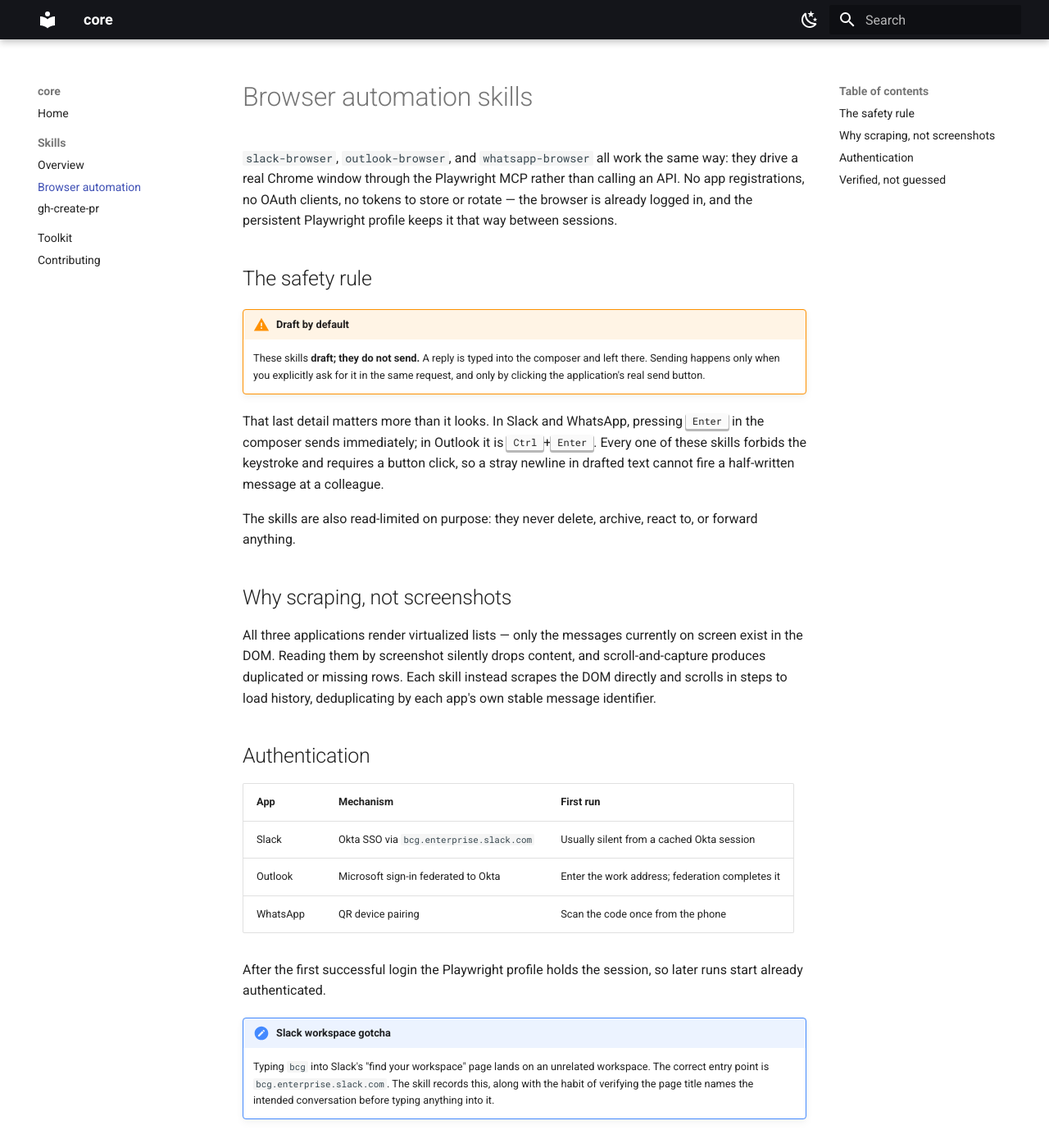
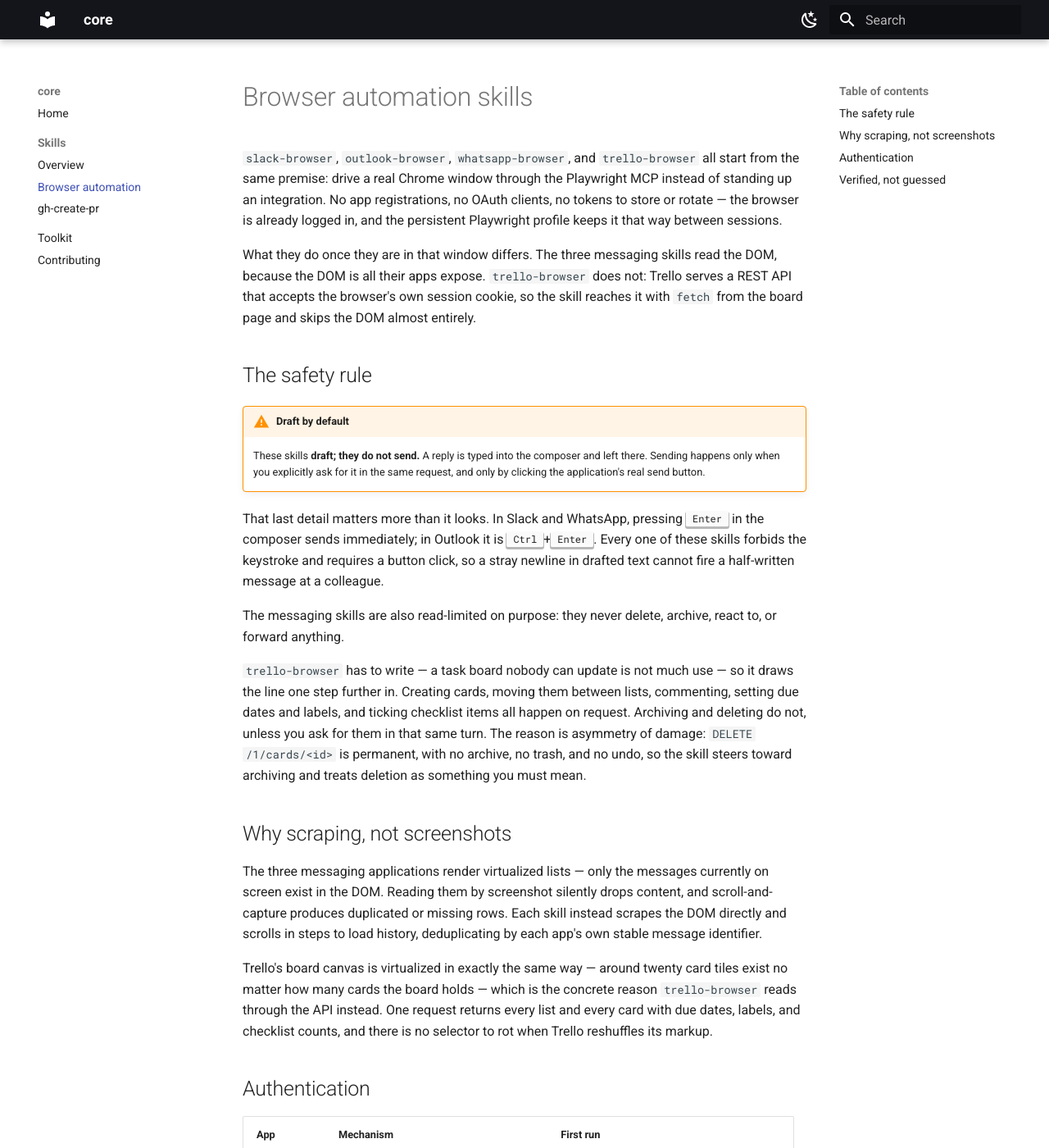
Before and after one commit to Mathijs995/core, an MkDocs documentation site: the page built from docs/skills/browser-automation.md, in a window 1280 px wide and 1400 px high. Shown: the whole window at 82% size. Built offline with MkDocs 1.6.1 and Material for MkDocs 9.7.7, drawn with Linux system fonts in a browser that asks for light colours; some of the changed text lies outside the part shown.

Commit message:
feat: add trello-browser skill
Read and update the "Mathijs | Tasks" board through the Playwright MCP,
using the pw-bcg profile.

Unlike the messaging browser skills, this one goes through Trello's REST
API rather than the DOM. The API accepts the browser's session cookie, so
fetch() from any trello.com page reaches the real board with no key or
token to store. The board canvas is virtualized to ~20 card tiles no
matter how many cards exist, which makes DOM reads lossy; one API call
returns every list and card instead.

Writes follow the repo's draft-by-default posture, adapted to a task
board: create, move, comment, due dates, labels, and checklist items are
free on request, while archive and delete need an explicit ask. Card
deletion is permanent, so the skill steers toward archiving.

Endpoints were exercised against the live board, including a full
create-move-comment-checklist-archive-delete round trip. Verified edge:
the dsc CSRF token must travel in the JSON body of mutating requests -
as a query parameter it returns 403, which on create-then-delete leaves
the created card behind.

```diff
--- a/docs/skills/browser-automation.md
+++ b/docs/skills/browser-automation.md
@@ -1,10 +1,15 @@
 # Browser automation skills
 
-`slack-browser`, `outlook-browser`, and `whatsapp-browser` all work the same way:
-they drive a real Chrome window through the Playwright MCP rather than calling an
-API. No app registrations, no OAuth clients, no tokens to store or rotate — the
-browser is already logged in, and the persistent Playwright profile keeps it that
-way between sessions.
+`slack-browser`, `outlook-browser`, `whatsapp-browser`, and `trello-browser` all
+start from the same premise: drive a real Chrome window through the Playwright MCP
+instead of standing up an integration. No app registrations, no OAuth clients, no
+tokens to store or rotate — the browser is already logged in, and the persistent
+Playwright profile keeps it that way between sessions.
+
+What they do once they are in that window differs. The three messaging skills read
+the DOM, because the DOM is all their apps expose. `trello-browser` does not: Trello
+serves a REST API that accepts the browser's own session cookie, so the skill reaches
+it with `fetch` from the board page and skips the DOM almost entirely.
 
 ## The safety rule
 
@@ -19,16 +24,30 @@
 and requires a button click, so a stray newline in drafted text cannot fire a
 half-written message at a colleague.
 
-The skills are also read-limited on purpose: they never delete, archive, react to,
-or forward anything.
+The messaging skills are also read-limited on purpose: they never delete, archive,
+react to, or forward anything.
+
+`trello-browser` has to write — a task board nobody can update is not much use — so
+it draws the line one step further in. Creating cards, moving them between lists,
+commenting, setting due dates and labels, and ticking checklist items all happen on
+request. Archiving and deleting do not, unless you ask for them in that same turn.
+The reason is asymmetry of damage: `DELETE /1/cards/<id>` is permanent, with no
+archive, no trash, and no undo, so the skill steers toward archiving and treats
+deletion as something you must mean.
 
 ## Why scraping, not screenshots
 
-All three applications render virtualized lists — only the messages currently on
-screen exist in the DOM. Reading them by screenshot silently drops content, and
-scroll-and-capture produces duplicated or missing rows. Each skill instead scrapes
-the DOM directly and scrolls in steps to load history, deduplicating by each app's
-own stable message identifier.
+The three messaging applications render virtualized lists — only the messages
+currently on screen exist in the DOM. Reading them by screenshot silently drops
+content, and scroll-and-capture produces duplicated or missing rows. Each skill
+instead scrapes the DOM directly and scrolls in steps to load history, deduplicating
+by each app's own stable message identifier.
+
+Trello's board canvas is virtualized in exactly the same way — around twenty card
+tiles exist no matter how many cards the board holds — which is the concrete reason
+`trello-browser` reads through the API instead. One request returns every list and
+every card with due dates, labels, and checklist counts, and there is no selector to
+rot when Trello reshuffles its markup.
 
 ## Authentication
 
@@ -37,6 +56,7 @@
 | Slack | Okta SSO via `bcg.enterprise.slack.com` | Usually silent from a cached Okta session |
 | Outlook | Microsoft sign-in federated to Okta | Enter the work address; federation completes it |
 | WhatsApp | QR device pairing | Scan the code once from the phone |
+| Trello | Atlassian account federated to Okta | Enter the work address; SAML completes it |
 
 After the first successful login the Playwright profile holds the session, so later
 runs start already authenticated.
@@ -55,5 +75,12 @@
 subject field is `input[aria-label="Subject"]` even though the visible placeholder
 reads "Add a subject".
 
-Web apps change. When a selector stops matching, re-verify it in the browser and
-update the table rather than working around it.
+The same applies to `trello-browser`'s endpoints, which were exercised against the
+real board — including a create-move-comment-delete round trip — rather than copied
+from documentation. That is how its sharpest edge surfaced: mutating requests carry
+a CSRF token from the `dsc` cookie, and it must travel in the JSON body. Sent as a
+query parameter it returns 403, which on a create-then-delete pair means the create
+succeeds and the cleanup silently does not.
+
+Web apps change. When a selector or an endpoint stops matching, re-verify it in the
+browser and update the skill rather than working around it.
```
Also changed, not shown: .claude/skills/trello-browser/SKILL.md (added, +211 -0 lines), README.md (+7 -2 lines), docs/skills/index.md (+1 -0 lines), 1 other file.
